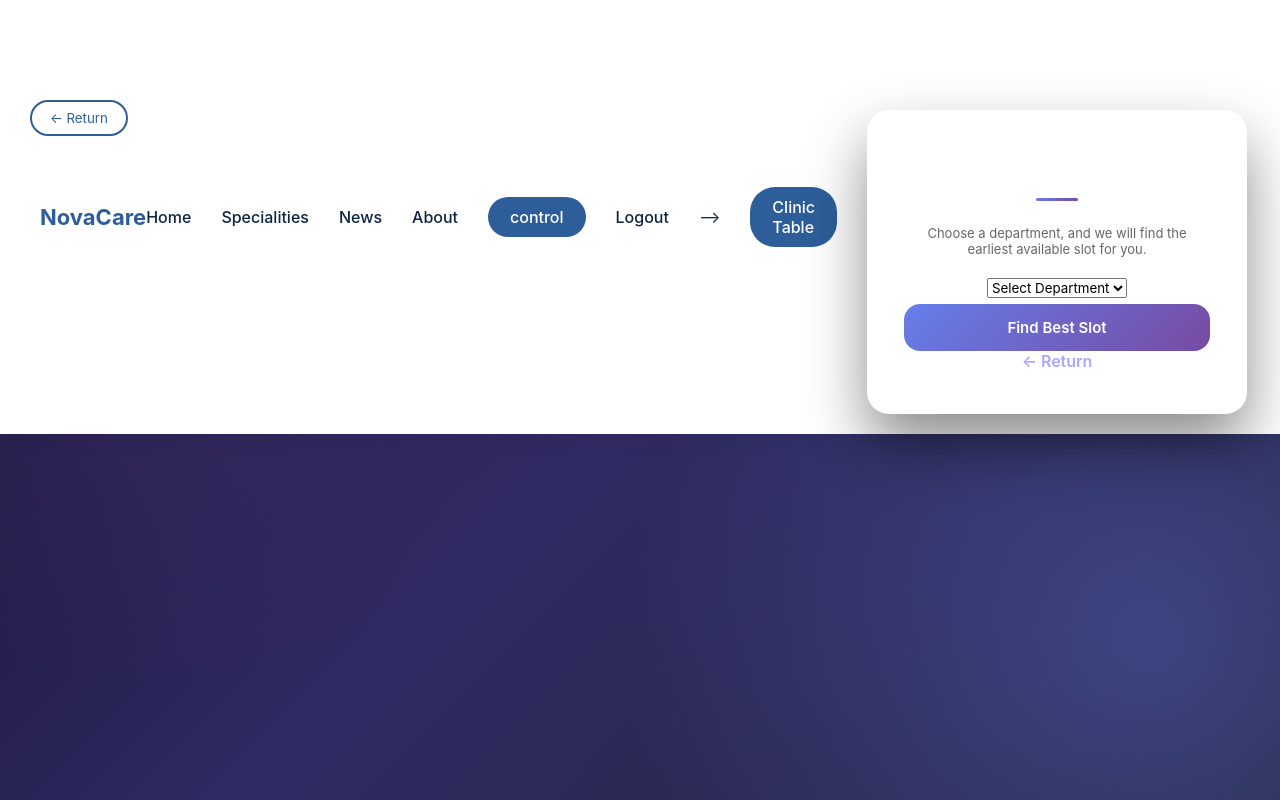
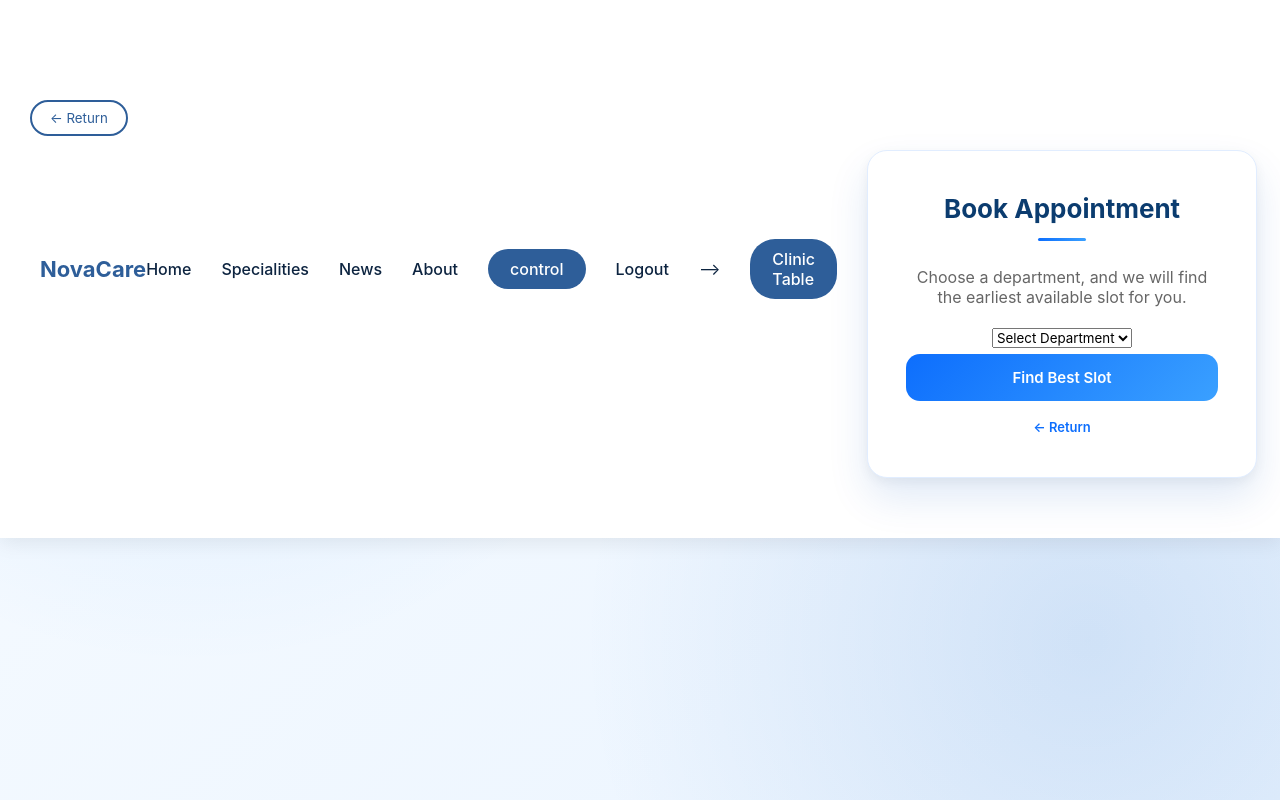
Before and after one commit to leenalshargabi/HealthCare, a Flask app: page /book-appointment in a window 1280 px wide. Run offline with Flask 3, Linux system fonts and the light colour scheme; the visitor is signed in with stand-in values (Sample User, id 1).

Commit message:
modified auth.css

```diff
--- a/static/css/auth.css
+++ b/static/css/auth.css
@@ -11,131 +11,163 @@
 body {
   min-height: 100vh;
   background:
-    radial-gradient(circle at 10% 20%, rgba(118,75,162,0.35), transparent 40%),
-    radial-gradient(circle at 90% 80%, rgba(102,126,234,0.35), transparent 40%),
-    linear-gradient(135deg, #0f0c29, #302b63, #24243e);
+    radial-gradient(circle at 15% 20%, rgba(0,123,255,0.12), transparent 40%),
+    radial-gradient(circle at 85% 80%, rgba(0,85,190,0.12), transparent 40%),
+    linear-gradient(135deg, #f7fbff, #eaf4ff);
 
   display: flex;
   flex-direction: column;
 }
 
 /* =========================
-   Auth Card
+   Auth Page Wrapper
 ========================= */
-.auth-box {
-  margin: auto; /* يخليها في منتصف الصفحة */
-  width: 380px;
-  padding: 42px 36px;
-  border-radius: 22px;
-  background: rgba(255, 255, 255, 0.12);
-  backdrop-filter: blur(18px);
-  -webkit-backdrop-filter: blur(18px);
-  border: 1px solid rgba(255, 255, 255, 0.2);
-  box-shadow:
-    0 30px 60px rgba(0, 0, 0, 0.45),
-    inset 0 0 0.5px rgba(255,255,255,0.6);
-  text-align: center;
-  animation: cardEnter 0.9s ease;
+.auth-page {
+  flex: 1;
+  display: flex;
+  align-items: center;
+  justify-content: center;
+  padding: 40px 0;
 }
 
 /* =========================
-   Title
+   Auth Card
 ========================= */
-.auth-box h2 {
-  color: #fff;
+.auth-box,
+.login-box {
+  width: 390px;
+  padding: 42px 38px;
+  border-radius: 20px;
+  background: #ffffff;
+  border: 1px solid #e1edff;
+
+  box-shadow:
+    0 20px 40px rgba(0, 85, 190, 0.12),
+    0 4px 12px rgba(0, 0, 0, 0.05);
+
+  text-align: center;
+  animation: cardEnter 0.6s ease;
+}
+
+/* =========================
+   Titles
+========================= */
+.auth-box h2,
+.login-box h2 {
+  color: #0b3c6f;
   font-size: 26px;
   font-weight: 700;
-  margin-bottom: 8px;
+  margin-bottom: 10px;
 }
 
-.auth-box h2::after {
+.auth-box h2::after,
+.login-box h2::after {
   content: '';
   display: block;
-  width: 42px;
+  width: 48px;
   height: 3px;
-  margin: 14px auto 24px;
+  margin: 14px auto 26px;
   border-radius: 10px;
-  background: linear-gradient(90deg, #667eea, #764ba2);
+  background: linear-gradient(90deg, #0d6efd, #3aa0ff);
 }
 
 /* =========================
    Inputs
 ========================= */
-.auth-box input {
+.auth-box input,
+.login-box input {
   width: 100%;
   padding: 14px 16px;
   margin-bottom: 16px;
   border-radius: 14px;
-  border: 1px solid rgba(255,255,255,0.25);
-  background: rgba(255,255,255,0.15);
-  color: #fff;
+  border: 1px solid #cfe3ff;
+  background: #f8fbff;
+  color: #1a2b4c;
   font-size: 14px;
-  transition: 0.3s ease;
+  transition: 0.25s ease;
 }
 
-.auth-box input::placeholder {
-  color: rgba(255,255,255,0.65);
+.auth-box input::placeholder,
+.login-box input::placeholder {
+  color: #7f9bbd;
 }
 
-.auth-box input:focus {
+.auth-box input:focus,
+.login-box input:focus {
   outline: none;
-  border-color: #8f8cff;
-  background: rgba(255,255,255,0.22);
-  box-shadow: 0 0 0 4px rgba(143,140,255,0.25);
+  border-color: #0d6efd;
+  background: #ffffff;
+  box-shadow: 0 0 0 3px rgba(13,110,253,0.15);
 }
 
 /* =========================
-   Button
+   Buttons
 ========================= */
-.auth-box button {
+.auth-box button,
+.login-box button {
   width: 100%;
   padding: 14px;
   margin-top: 6px;
-  border-radius: 16px;
+  border-radius: 14px;
   border: none;
-  background: linear-gradient(135deg, #667eea, #764ba2);
-  color: #fff;
+  background: linear-gradient(135deg, #0d6efd, #3aa0ff);
+  color: #ffffff;
   font-size: 15px;
   font-weight: 600;
   cursor: pointer;
-  transition: 0.3s ease;
+  transition: 0.25s ease;
 }
 
-.auth-box button:hover {
-  transform: translateY(-3px) scale(1.01);
-  box-shadow: 0 20px 40px rgba(118,75,162,0.45);
+.auth-box button:hover,
+.login-box button:hover {
+  transform: translateY(-2px);
+  box-shadow: 0 12px 26px rgba(13,110,253,0.25);
+}
+
+/* =========================
+   Links
+========================= */
+.auth-links,
+.login-box a {
+  margin-top: 18px;
+  display: block;
+  font-size: 13px;
+}
+
+.auth-box a,
+.login-box a {
+  color: #0d6efd;
+  font-weight: 600;
+  text-decoration: none;
+}
+
+.auth-box a:hover,
+.login-box a:hover {
+  text-decoration: underline;
 }
 
 /* =========================
    Error Message
 ========================= */
 .error {
-  background: rgba(255, 80, 80, 0.15);
-  color: #ffb4b4;
+  background: #fff1f1;
+  color: #d43b3b;
   padding: 10px;
   border-radius: 12px;
   font-size: 13px;
   margin-bottom: 16px;
-  border: 1px solid rgba(255,80,80,0.3);
+  border: 1px solid #ffc9c9;
 }
 
 /* =========================
-   Footer Text
+   Themes (Manager / Patient subtle differences)
 ========================= */
-.auth-box p {
-  margin-top: 22px;
-  font-size: 13px;
-  color: rgba(255,255,255,0.75);
+.manager-theme {
+  border-top: 4px solid #0d6efd;
 }
 
-.auth-box a {
-  color: #a9a6ff;
-  font-weight: 600;
-  text-decoration: none;
-}
-
-.auth-box a:hover {
-  text-decoration: underline;
+.patient-theme {
+  border-top: 4px solid #3aa0ff;
 }
 
 /* =========================
@@ -144,7 +176,7 @@ body {
 @keyframes cardEnter {
   from {
     opacity: 0;
-    transform: translateY(30px) scale(0.95);
+    transform: translateY(25px) scale(0.96);
   }
   to {
     opacity: 1;
```
